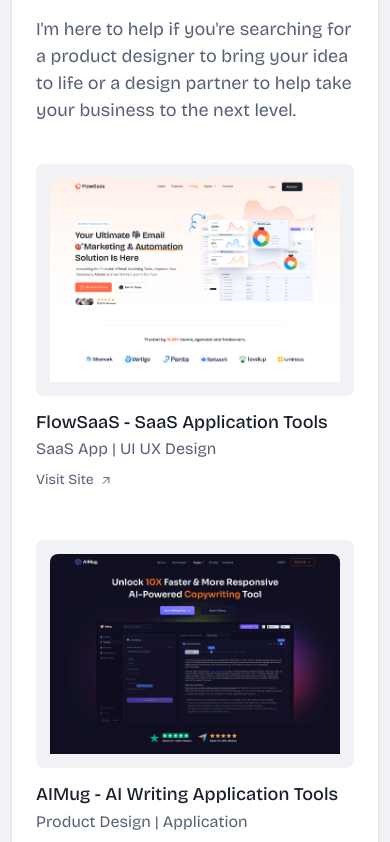
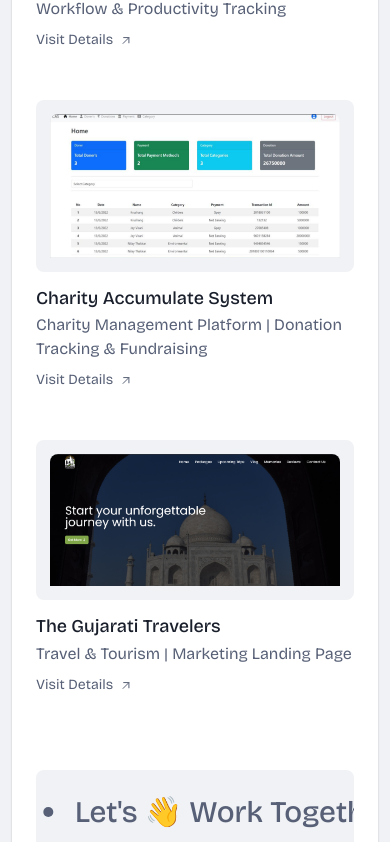
Before and after one commit to RK8998/My-Portfolio, a plain HTML site: page portfolio.html in a window 390 px wide. Shown: the part 1001-1843 px from the top of the page. Drawn offline with nearby package versions, Linux system fonts and the light colour scheme.

Commit message:
Implement portfolio section and hide profile card in responsive.

```diff
--- a/assets/css/responsive.css
+++ b/assets/css/responsive.css
@@ -329,6 +329,10 @@
   .portfolio-details-area .prev-and-next-btn {
     column-gap: 16px;
   }
+
+  .responsive-profile-card {
+    display: none;
+  }
 }
 
 @media (max-width: 767.98px) {
--- a/assets/css/style.css
+++ b/assets/css/style.css
@@ -613,20 +613,23 @@
   gap: 16px;
 }
 
-/* .work-experiance-card .work-experiance-slider {
-  animation: scrollY 10s linear infinite;
+.work-experiance-card .work-experiance-slider {
+  /* animation: scrollY 10s linear infinite; */
+  animation: scrollY 1s linear forwards;
 }
 
 @keyframes scrollY {
   0% {
+    /* transform: translateY(0); */
+    transform: translateY(100%);
+  }
+
+  to {
+    /* transform: translateY(calc(-100% - 1rem)); */
     transform: translateY(0);
   }
-
-  to {
-    transform: translateY(calc(-100% - 1rem));
-  }
-} */
-.work-experiance-slider li {
+}
+/* .work-experiance-slider li {
   opacity: 0;
   transform: translateY(20px);
   animation: fadeInUp 1s ease-in-out forwards;
@@ -651,7 +654,7 @@
     opacity: 1;
     transform: translateY(0);
   }
-}
+} */
 
 .work-experiance-card .work-experiance-main:hover .work-experiance-slider {
   animation-play-state: paused;
--- a/portfolio.html
+++ b/portfolio.html
@@ -225,7 +225,7 @@
       <section class="content-box-area mt-4">
         <div class="container">
           <div class="row g-4">
-            <div class="col-xl-4">
+            <div class="col-xl-4 responsive-profile-card">
               <div class="card profile-card">
                 <div class="card-body">
                   <div class="image text-center">
@@ -322,9 +322,10 @@
                 <div class="card-body portfolio-card">
                   <div class="top-info">
                     <div class="text">
-                      <h1 class="main-title">Check Out My Latest <span>Projects</span></h1>
-                      <p>I'm here to help if you're searching for a product designer to bring your idea to life or a
-                        design partner to help take your business to the next level.</p>
+                      <h1 class="main-title">Explore My <span>Work & Projects</span></h1>
+                      <p>Showcasing my expertise in React.js & Next.js development. From interactive web apps to
+                        scalable solutions, here are some of my best projects that highlight my skills and passion for
+                        coding.</p>
                     </div>
                   </div>
                   <div class="portfolio-area">
@@ -332,8 +333,8 @@
                       <div class="col-lg-12">
                         <div class="portfolio-item">
                           <div class="image">
-                            <img src="assets/img/projects/project-1.png" alt="project-1" class="img-fluid w-100">
-                            <a href="assets/img/projects/project-1.png"
+                            <img src="assets/img/projects/texttile.png" alt="project-1" class="img-fluid w-100">
+                            <a href="assets/img/projects/texttile.png"
                               class="gallery-popup full-image-preview parent-container">
                               <svg class="icon" xmlns="http://www.w3.org/2000/svg" viewBox="0 0 20 20" fill="none"
                                 stroke="currentColor" stroke-linecap="round" stroke-linejoin="round" stroke-width="1.5">
@@ -343,11 +344,12 @@
                           </div>
                           <div class="text">
                             <div class="info">
-                              <a href="portfolio-details.html" class="title">FlowSaaS - SaaS Application Tools</a>
-                              <p class="subtitle">SaaS App | UI UX Design</p>
+                              <a href="portfolio-details.html" class="title">Febric To Febric</a>
+                              <p class="subtitle">Textile Management SaaS | Streamlining Fabric Production & Inventory
+                              </p>
                             </div>
                             <div class="visite-btn">
-                              <a href="portfolio-details.html">Visit Site
+                              <a href="portfolio-details.html">Visit Details
                                 <svg class="arrow-up" width="14" height="15" viewBox="0 0 14 15" fill="none"
                                   xmlns="http://www.w3.org/2000/svg">
                                   <path d="M9.91634 4.5835L4.08301 10.4168" stroke-linecap="round"
@@ -363,8 +365,8 @@
                       <div class="col-lg-12">
                         <div class="portfolio-item">
                           <div class="image">
-                            <img src="assets/img/projects/project-2.png" alt="project-2" class="img-fluid w-100">
-                            <a href="assets/img/projects/project-2.png"
+                            <img src="assets/img/projects/tmt.png" alt="project-2" class="img-fluid w-100">
+                            <a href="assets/img/projects/tmt.png"
                               class="gallery-popup full-image-preview parent-container">
                               <svg class="icon" xmlns="http://www.w3.org/2000/svg" viewBox="0 0 20 20" fill="none"
                                 stroke="currentColor" stroke-linecap="round" stroke-linejoin="round" stroke-width="1.5">
@@ -374,11 +376,11 @@
                           </div>
                           <div class="text">
                             <div class="info">
-                              <a href="portfolio-details.html" class="title">AIMug - AI Writing Application Tools</a>
-                              <p class="subtitle">Product Design | Application</p>
+                              <a href="portfolio-details.html" class="title">Task Management Tracking System</a>
+                              <p class="subtitle">Task Management SaaS | Efficient Workflow & Productivity Tracking</p>
                             </div>
                             <div class="visite-btn">
-                              <a href="portfolio-details.html">Visit Site
+                              <a href="portfolio-details.html">Visit Details
                                 <svg class="arrow-up" width="14" height="15" viewBox="0 0 14 15" fill="none"
                                   xmlns="http://www.w3.org/2000/svg">
                                   <path d="M9.91634 4.5835L4.08301 10.4168" stroke-linecap="round"
@@ -394,8 +396,8 @@
                       <div class="col-lg-12">
                         <div class="portfolio-item">
                           <div class="image">
-                            <img src="assets/img/projects/project-3.png" alt="project-3" class="img-fluid w-100">
-                            <a href="assets/img/projects/project-3.png"
+                            <img src="assets/img/projects/charity.png" alt="project-3" class="img-fluid w-100">
+                            <a href="assets/img/projects/charity.png"
                               class="gallery-popup full-image-preview parent-container">
                               <svg class="icon" xmlns="http://www.w3.org/2000/svg" viewBox="0 0 20 20" fill="none"
                                 stroke="currentColor" stroke-linecap="round" stroke-linejoin="round" stroke-width="1.5">
@@ -405,11 +407,42 @@
                           </div>
                           <div class="text">
                             <div class="info">
-                              <a href="portfolio-details.html" class="title">FlowArch - Architecture Service Website</a>
-                              <p class="subtitle">UI UX Design | Development</p>
+                              <a href="portfolio-details.html" class="title">Charity Accumulate System</a>
+                              <p class="subtitle">Charity Management Platform | Donation Tracking & Fundraising</p>
                             </div>
                             <div class="visite-btn">
-                              <a href="portfolio-details.html">Visit Site
+                              <a href="portfolio-details.html">Visit Details
+                                <svg class="arrow-up" width="14" height="15" viewBox="0 0 14 15" fill="none"
+                                  xmlns="http://www.w3.org/2000/svg">
+                                  <path d="M9.91634 4.5835L4.08301 10.4168" stroke-linecap="round"
+                                    stroke-linejoin="round"></path>
+                                  <path d="M4.66699 4.5835H9.91699V9.8335" stroke-linecap="round"
+                                    stroke-linejoin="round"></path>
+                                </svg>
+                              </a>
+                            </div>
+                          </div>
+                        </div>
+                      </div>
+                      <div class="col-lg-12">
+                        <div class="portfolio-item">
+                          <div class="image">
+                            <img src="assets/img/projects/tgt.png" alt="project-3" class="img-fluid w-100">
+                            <a href="assets/img/projects/tgt.png"
+                              class="gallery-popup full-image-preview parent-container">
+                              <svg class="icon" xmlns="http://www.w3.org/2000/svg" viewBox="0 0 20 20" fill="none"
+                                stroke="currentColor" stroke-linecap="round" stroke-linejoin="round" stroke-width="1.5">
+                                <path d="M10 4.167v11.666M4.167 10h11.666"></path>
+                              </svg>
+                            </a>
+                          </div>
+                          <div class="text">
+                            <div class="info">
+                              <a href="portfolio-details.html" class="title">The Gujarati Travelers</a>
+                              <p class="subtitle">Travel & Tourism | Marketing Landing Page</p>
+                            </div>
+                            <div class="visite-btn">
+                              <a href="portfolio-details.html">Visit Details
                                 <svg class="arrow-up" width="14" height="15" viewBox="0 0 14 15" fill="none"
                                   xmlns="http://www.w3.org/2000/svg">
                                   <path d="M9.91634 4.5835L4.08301 10.4168" stroke-linecap="round"
@@ -423,7 +456,9 @@
                         </div>
                       </div>
                     </div>
-                    <div class="pagination">
+
+                    <!-- pagination start -->
+                    <!-- <div class="pagination">
                       <ul class="list-unstyled">
                         <li class="prev">
                           <button>
@@ -462,7 +497,8 @@
                           </button>
                         </li>
                       </ul>
-                    </div>
+                    </div> -->
+                    <!-- pagination end -->
                   </div>
 
                   <div class="work-together-slider">
```
Also changed, not shown: about.html (+1 -1 lines), article.html (+1 -1 lines), blog.html (+1 -1 lines), contact.html (+1 -1 lines), index.html (+23 -10 lines), portfolio-details.html (+1 -1 lines), services.html (+1 -1 lines), skills.html (+1 -1 lines), assets/img/projects/charity.png (added), assets/img/projects/texttile.png (added), assets/img/projects/tgt(1).png (added), assets/img/projects/tgt.png (added), assets/img/projects/tmt.png (added), 2 other files.
